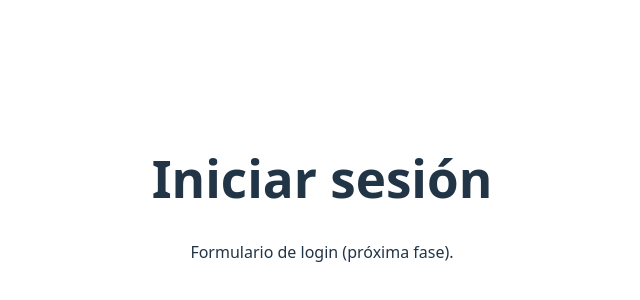
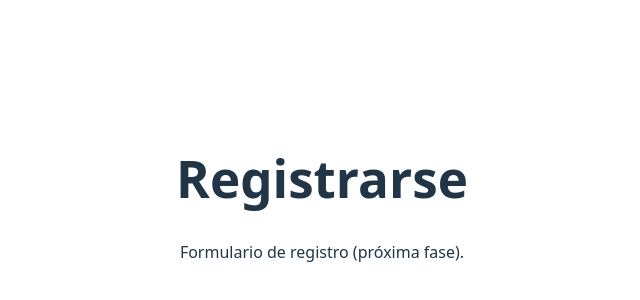
Before and after one commit to paulofpaiva/frontend-woow, a React (Vite) app: page /register in a window 1280 px wide. Before the commit this address led to /login. Shown: the part 202-502 px from the top of the page, without its empty margins (318-958 px from the left). Built offline with nearby package versions, Linux system fonts and the light colour scheme.

Commit message:
feat: add 404 page and register route

```diff
--- a/src/App.tsx
+++ b/src/App.tsx
@@ -1,7 +1,9 @@
 import { BrowserRouter, Navigate, Route, Routes } from "react-router-dom";
 import { ProtectedRoute } from "./components/ProtectedRoute";
 import { LoginPage } from "./pages/LoginPage";
+import { NotFoundPage } from "./pages/NotFoundPage";
 import { ProfilePage } from "./pages/ProfilePage";
+import { RegisterPage } from "./pages/RegisterPage";
 import "./App.css";
 
 function App() {
@@ -9,6 +11,7 @@ function App() {
     <BrowserRouter>
       <Routes>
         <Route path="/login" element={<LoginPage />} />
+        <Route path="/register" element={<RegisterPage />} />
         <Route
           path="/profile"
           element={
@@ -18,7 +21,7 @@ function App() {
           }
         />
         <Route path="/" element={<Navigate to="/profile" replace />} />
-        <Route path="*" element={<Navigate to="/profile" replace />} />
+        <Route path="*" element={<NotFoundPage />} />
       </Routes>
     </BrowserRouter>
   );
--- /dev/null
+++ b/src/pages/NotFoundPage.tsx
@@ -0,0 +1,11 @@
+import { Link } from "react-router-dom";
+
+export function NotFoundPage() {
+  return (
+    <main>
+      <h1>404</h1>
+      <p>Página no encontrada.</p>
+      <Link to="/">Volver al inicio</Link>
+    </main>
+  );
+}
--- /dev/null
+++ b/src/pages/RegisterPage.tsx
@@ -0,0 +1,8 @@
+export function RegisterPage() {
+  return (
+    <main>
+      <h1>Registrarse</h1>
+      <p>Formulario de registro (próxima fase).</p>
+    </main>
+  );
+}
```
